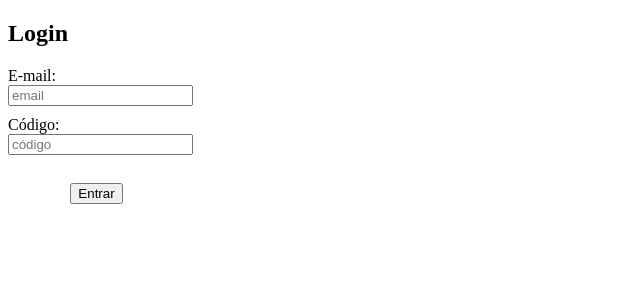
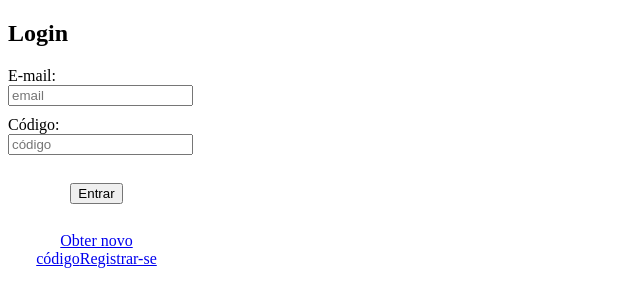
Before and after one commit to gauss-infinito/survey-app, a Next.js app in the folder frontend/: page /login in a window 1280 px wide. Shown: the top 306 px of the page, without its empty margins (0-640 px from the left). Built offline with nearby package versions, Linux system fonts and the light colour scheme.

Commit message:
Update page.js

```diff
--- a/frontend/app/login/page.js
+++ b/frontend/app/login/page.js
@@ -29,10 +29,14 @@ export default function Login() {
         </div>
         <div style={{ marginTop: "10px" }}>
           <label htmlFor="code">Código:</label><br />
-          <input id="code" name="code" required onChange={(e) => setcode(e.target.value)} placeholder="código" type="code" /><br />
+          <input id="code" name="code" required onChange={(e) => setcode(e.target.value)} placeholder="código" /><br />
         </div>
         <div style={{ textAlign: "center", marginTop: "28px" }}>
           <button onClick={login}>Entrar</button>
+        </div>
+        <div style={{ textAlign: "center", marginTop: "28px" }}>
+          <a href="#">Obter novo código</a>
+          <a href="#">Registrar-se</a>
         </div>
       </div>
     </div>
```
